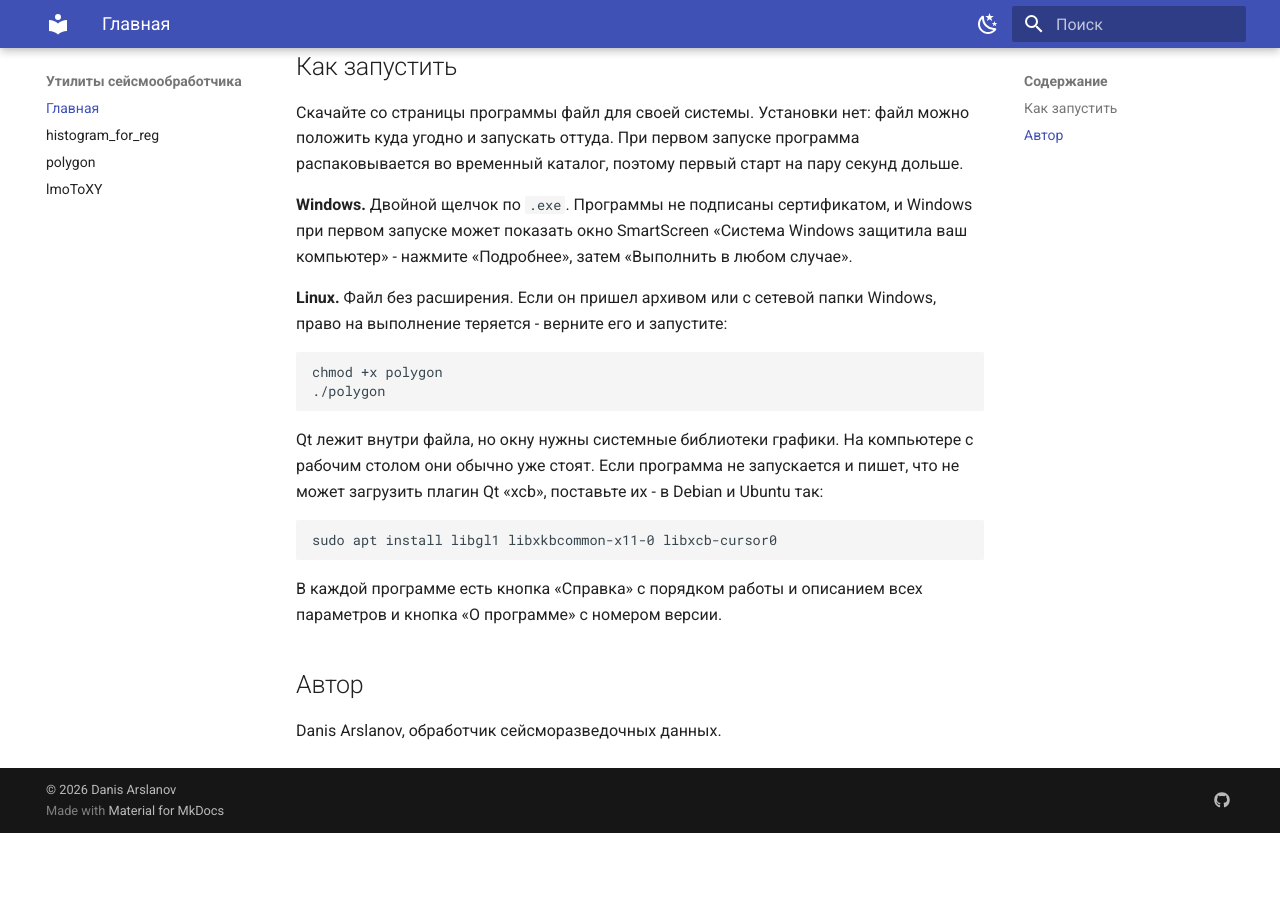
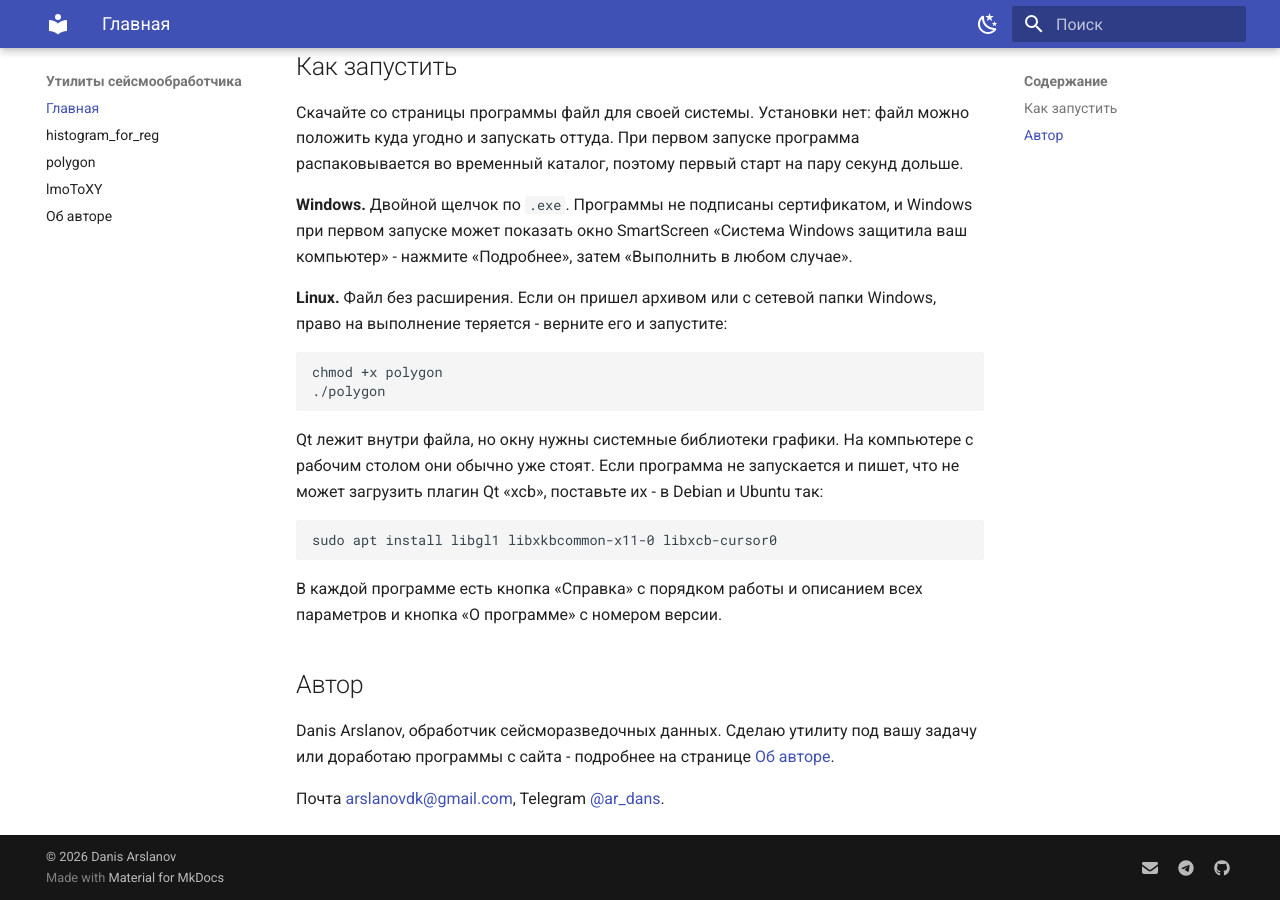
Before and after one commit to daniscoder/daniscoder.github.io, an MkDocs documentation site: the page built from docs/index.md, in a window 1280 px wide and 900 px high, scrolled down 792 px. Built offline with MkDocs 1.6.1 and Material for MkDocs 9.7.7, drawn with Linux system fonts in a browser that asks for light colours; before the commit the page ends 1625 px from its top, so only the background shows below that.

Commit message:
Страница «Об авторе» с контактами
Чтобы с автором можно было связаться по программам и заказать утилиту под свою
задачу. Почта и Telegram еще и в подвале каждой страницы.

```diff
--- a/docs/index.md
+++ b/docs/index.md
@@ -67,4 +67,9 @@ sudo apt install libgl1 libxkbcommon-x11-0 libxcb-cursor0
 
 ## Автор
 
-Danis Arslanov, обработчик сейсморазведочных данных.
+Danis Arslanov, обработчик сейсморазведочных данных. Сделаю утилиту под вашу
+задачу или доработаю программы с сайта - подробнее на странице
+[Об авторе](author.md).
+
+Почта [arslanovdk@gmail.com](mailto:arslanovdk@gmail.com), Telegram
+[@ar_dans](https://t.me/ar_dans).
--- a/mkdocs.yml
+++ b/mkdocs.yml
@@ -32,6 +32,7 @@ nav:
   - histogram_for_reg: histogram_for_reg.md
   - polygon: polygon.md
   - lmoToXY: lmotoxy.md
+  - Об авторе: author.md
 
 markdown_extensions:
   - admonition
@@ -48,5 +49,12 @@ markdown_extensions:
 
 extra:
   social:
+    - icon: fontawesome/solid/envelope
+      link: mailto:arslanovdk@gmail.com
+      name: Почта
+    - icon: fontawesome/brands/telegram
+      link: https://t.me/ar_dans
+      name: Telegram
     - icon: fontawesome/brands/github
       link: https://github.com/daniscoder
+      name: GitHub
```
Also changed, not shown: docs/author.md (added, +26 -0 lines).
